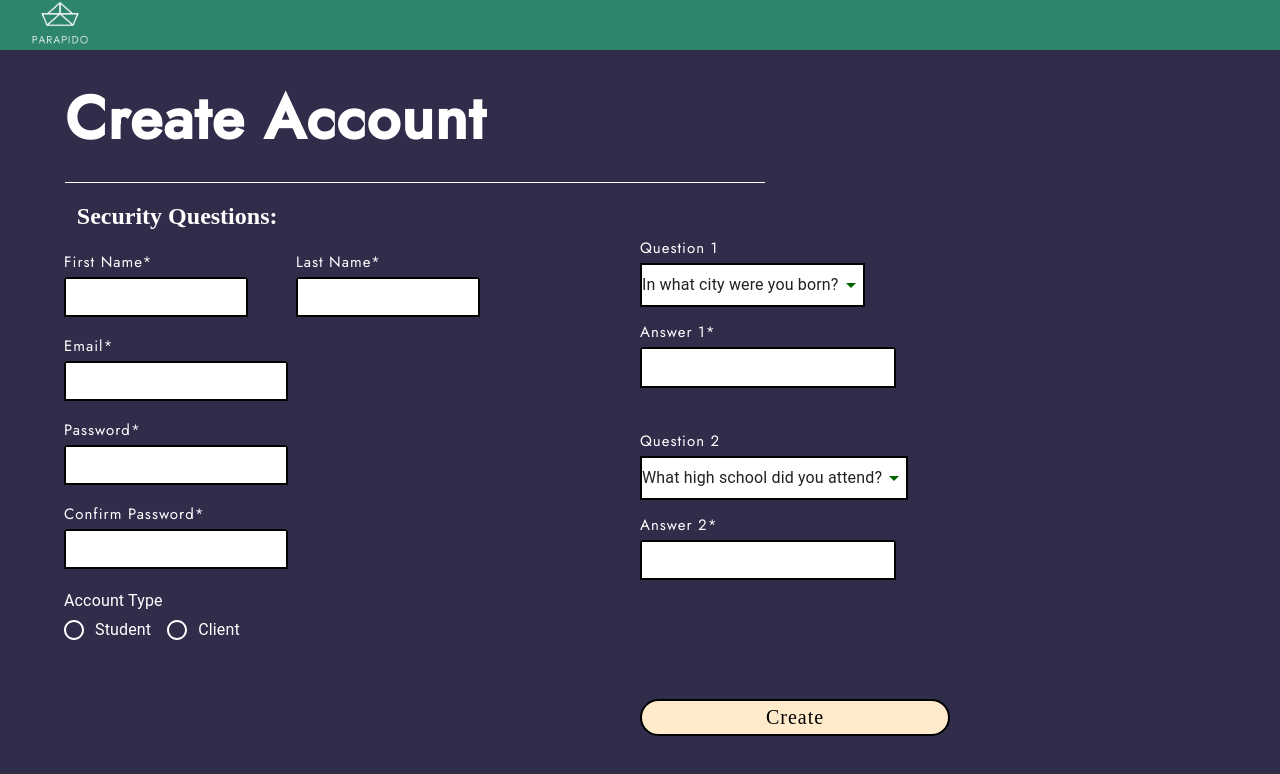
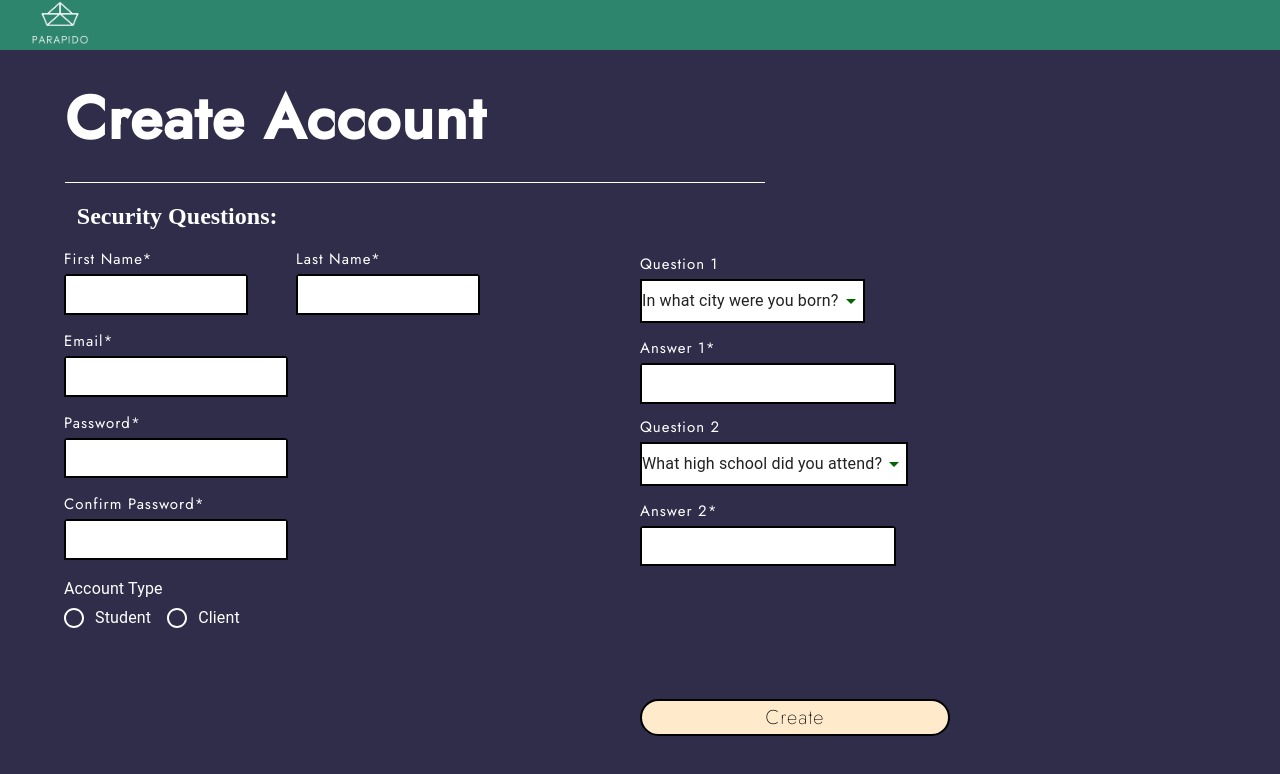
Before and after one commit to Mariie97/Capstone-QWERTY-Dev-Solutions-Team, a React (Create React App) app in the folder parapido-gui/: page /signup in a window 1280 px wide. Shown: the top 774 px of the page. Built offline with nearby package versions, Linux system fonts and the light colour scheme.

Commit message:
clean code

```diff
--- a/parapido-gui/src/Components/myJobsDashboardPage.js
+++ b/parapido-gui/src/Components/myJobsDashboardPage.js
@@ -52,6 +52,7 @@ class myJobsDashboardPage extends Component {
         const is_admin = this.currentUser.type === accountType.admin;
         const {alertMssg, severity} = this.state
         const { user_id } = this.props;
+        console.log(Number(this.queryParams.get('account')) === accountType.client)
 
         return (
             <div>
@@ -64,7 +65,7 @@ class myJobsDashboardPage extends Component {
                         </Alert>}
                         <div className="myjobs-card-general-style">
                             <div className="myjobs-card-container">
-                                {(is_client || (is_admin && this.queryParams.get('account')==accountType.client)) &&
+                                {(is_client || (is_admin && Number(this.queryParams.get('account')) === accountType.client)) &&
                                 <MyJobsCard
                                     title="Posted Jobs"
                                     imgtype="1"
@@ -73,7 +74,7 @@ class myJobsDashboardPage extends Component {
                                     user_id={user_id}
                                 />
                                 }
-                                {(is_student || (is_admin && this.queryParams.get('account')==accountType.student)) &&
+                                {(is_student || (is_admin && Number(this.queryParams.get('account')) === accountType.student)) &&
                                 <MyJobsCard
                                     title="Requested Jobs"
                                     imgtype="2"
--- a/parapido-gui/src/Layouts/InputField.css
+++ b/parapido-gui/src/Layouts/InputField.css
@@ -17,6 +17,10 @@
     white-space: nowrap;
     overflow: hidden;
     text-overflow: ellipsis;
+}
+
+.MuiFilledInput-root .MuiFilledInput-input:focus{
+    background-color:#FFEBCC;
 }
 
 .MuiFilledInput-root.MuiFilledInput-multiline,
--- a/parapido-gui/src/Layouts/UserRegistrationPage.css
+++ b/parapido-gui/src/Layouts/UserRegistrationPage.css
@@ -14,6 +14,7 @@
 	flex-direction: column;
 	align-content: space-between;
 	flex-wrap: wrap;
+	margin-top: 46.0px;
 }
 
 .horizontal-flexbox1{
@@ -40,7 +41,6 @@
 	flex-direction: column;
 	justify-content: flex-start;
 	flex-wrap: wrap;
-	margin-top: 30px;
 	gap: 100px;
 }
 
@@ -116,7 +116,7 @@
 	border: 2px solid black;
 	border-radius: 20px;
 	background: rgb(255, 235, 204) none repeat scroll 0% 0%;
-	font-family: "Times New Roman";
+	font-family: "Jost";
 	font-weight: lighter;
 	font-size: 20px;
 	letter-spacing: 1px;
```
